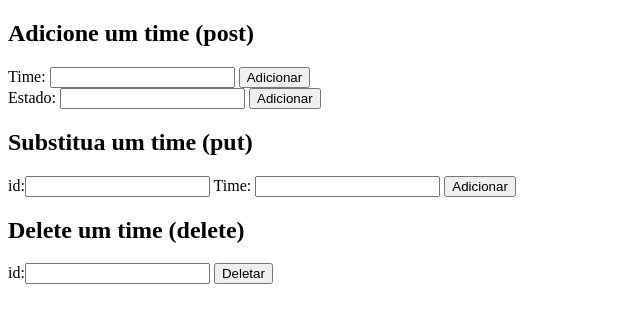
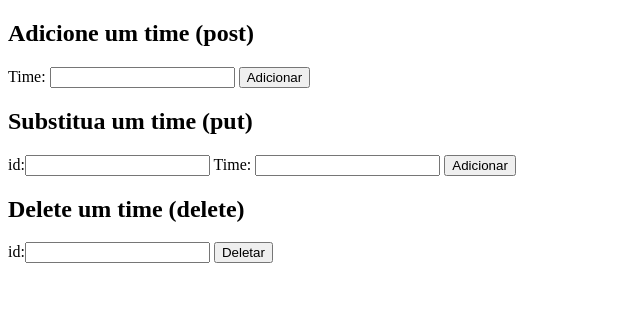
Before and after one commit to thaleshanashiro/frontend, a plain HTML site: page index.html in a window 1280 px wide. Shown: the whole page, without its empty margins (0-640 px from the left). Drawn offline with Linux system fonts and the light colour scheme.

Commit message:
Update index.html

```diff
--- a/index.html
+++ b/index.html
@@ -17,12 +17,6 @@
             <button type="submit" onclick="return submitPost()">Adicionar</button>
         </form>
 
-        <form id="postForm">
-            <label for="times"> Estado: </label>
-            <input type="text" id="estado" name="estado"/>
-            <button type="submit" onclick="return submitPost()">Adicionar</button>
-        </form>
-
         <h2>Substitua um time (put) </h2>
         <form id="putForm">
             <label>id:<input type="text" name="id"/></label>
```
